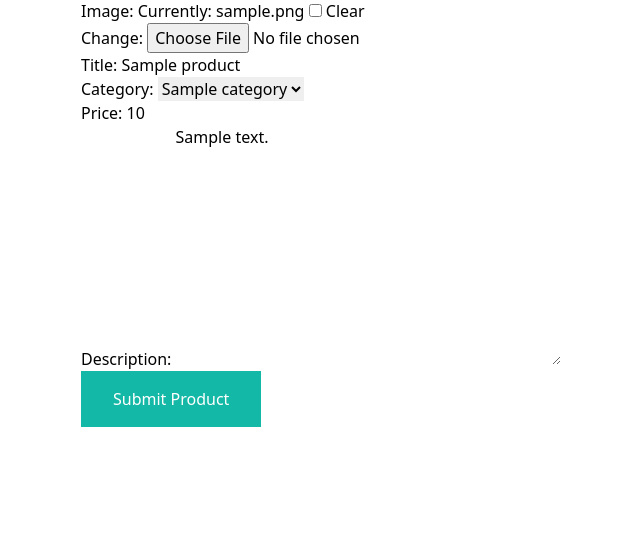
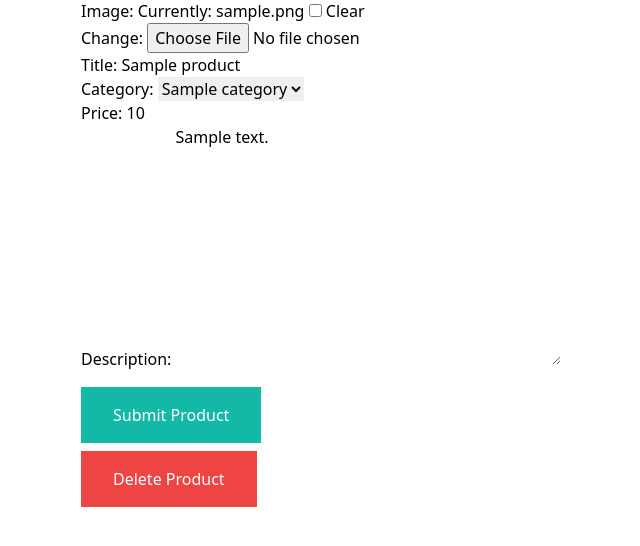
Before and after one commit to uzaircode/marketplace, a Django app: page /my-store/edit-product/1/ in a window 1280 px wide. Shown: the part 113-659 px from the top of the page, without its empty margins (135-775 px from the left). Run offline with Django 3.2, Linux system fonts and the light colour scheme; a user stored in the database is signed in; tables that the repository leaves empty hold one stand-in row (values such as "Sample post"); some libraries are stand-ins or nearby versions.

Commit message:
Add delete product functionality & show status product

```diff
--- a/app/config/urls.py
+++ b/app/config/urls.py
@@ -10,6 +10,6 @@
     path('admin/', admin.site.urls),
     path('', include('userprofile.urls')),
     path('', include('store.urls')),
-    path('', frontpage.as_view(), name='frontpage'),
-    # path('', frontpage, name='frontpage'),
+    # path('', frontpage.as_view(), name='frontpage'),
+    path('', frontpage, name='frontpage'),
 ] + static(settings.MEDIA_URL, document_root=settings.MEDIA_ROOT)
--- a/app/store/models.py
+++ b/app/store/models.py
@@ -16,6 +16,18 @@
 
 
 class Product(models.Model):
+    DRAFT = 'draft'
+    WAITING_APPROVAL = 'waitingapproval'
+    ACTIVE = 'active'
+    DELETED = 'deleted'
+
+    STATUS_CHOICES = (
+        (DRAFT, 'Draft'),
+        (WAITING_APPROVAL, 'Waiting approval'),
+        (ACTIVE, 'Active'),
+        (DELETED, 'Deleted')
+    )
+
     user = models.ForeignKey(
         User, related_name='products', on_delete=models.CASCADE)
     category = models.ForeignKey(
@@ -28,6 +40,8 @@
     price = models.IntegerField()
     created_at = models.DateTimeField(auto_now_add=True)
     updated_at = models.DateTimeField(auto_now=True)
+    status = models.CharField(
+        max_length=50, choices=STATUS_CHOICES, default=ACTIVE)
 
     class Meta:
         # latest product will display first
--- a/app/store/views.py
+++ b/app/store/views.py
@@ -18,7 +18,7 @@
 
 def category_detail(request, slug):
     category = get_object_or_404(Category, slug=slug)
-    products = category.products.all()
+    products = category.products.filter(status=Product.ACTIVE)
     return render(request, 'store/category_detail.html', {
         'category': category,
         'products': products,
@@ -26,7 +26,7 @@
 
 
 def product_detail(request, category_slug, slug):
-    product = get_object_or_404(Product, slug=slug)
+    product = get_object_or_404(Product, slug=slug, status=Product.ACTIVE)
 
     product = Product.objects.get(slug=slug)
     return render(request, 'store/product_detail.html', {
--- a/app/userprofile/templates/userprofile/add_product.html
+++ b/app/userprofile/templates/userprofile/add_product.html
@@ -1,16 +1,21 @@
 {% extends 'core/base.html' %}
 
-{% block title %}my store{% endblock title %}
+{% block title %}{{ title }}{% endblock title %}
 
 {% block content %}
-    <h1 class="text-2xl">{{title }}</h1>
+    <h1 class="text-2xl">{{ title }}</h1>
 
     <form method="POST" action="." enctype="multipart/form-data">
         {% csrf_token %}
 
         {{form.as_p}}
 
-        <button class="py-4 px-8 bg-teal-500 text-white hover:bg-teal-800">Submit Product</button>
+        <button class="mt-4 py-4 px-8 bg-teal-500 text-white hover:bg-teal-800">Submit Product</button>
     </form>
 
+
+    {% if product %}
+        <a href=" {% url 'delete_product' product.id %} " class="mt-2 inline-block py-4 px-8 bg-red-500 text-white">Delete Product</a>
+    {% endif %}
+
 {% endblock content %}
--- a/app/userprofile/templates/userprofile/vendor_detail.html
+++ b/app/userprofile/templates/userprofile/vendor_detail.html
@@ -8,7 +8,7 @@
 <h1 class="text-2xl">{{user.get_full_name}}</h1>
 
 <div class="flex flex-wrap">
-    {% for product in user.products.all %}
+    {% for product in products %}
     <div class="product w-1/3 p-2">
         <div class="p-4 bg-gray-100">
             <a href=" {% url 'product_detail' product.category.slug product.slug %} ">
--- a/app/userprofile/urls.py
+++ b/app/userprofile/urls.py
@@ -16,5 +16,7 @@
     # path('my-store/add-product/', AddProduct.as_view(), name='add_product'),
     path('my-store/edit-product/<int:pk>/',
          views.edit_product, name='edit_product'),
+    path('my-store/delete-product/<int:pk>/',
+         views.delete_product, name='delete_product'),
     path('vendors/<int:pk>/', views.vendor_detail, name='vendor_detail'),
 ]
--- a/app/userprofile/views.py
+++ b/app/userprofile/views.py
@@ -16,14 +16,21 @@
 
 def vendor_detail(request, pk):
     user = User.objects.get(pk=pk)
+    products = user.products.filter(status=Product.ACTIVE)
+
     return render(request, 'userprofile/vendor_detail.html', {
-        'user': user
+        'user': user,
+        'products': products
     })
 
 
 @login_required
 def my_store(request):
-    return render(request, 'userprofile/my_store.html')
+    products = request.user.products.exclude(status=Product.DELETED)
+
+    return render(request, 'userprofile/my_store.html', {
+        'products': products
+    })
 
 
 @login_required
@@ -83,8 +90,20 @@
 
     return render(request, 'userprofile/add_product.html', {
         'title': 'Edit Product',
+        'product': product,
         'form': form,
     })
+
+
+@login_required
+def delete_product(request, pk):
+    product = Product.objects.filter(user=request.user).get(pk=pk)
+    product.status = Product.DELETED
+    product.save()
+
+    messages.success(request, 'The product was deleted!')
+
+    return redirect('my_store')
 
 
 @login_required
```
Also changed, not shown: app/core/views.py (+11 -11 lines), app/userprofile/templates/userprofile/my_store.html (+6 -2 lines), README.md, app/media/uploads/product_images/Screenshot_2023-02-26_at_2.52.12_PM_zAYau5Y.png (added), app/store/migrations/0004_product_status.py (added).
